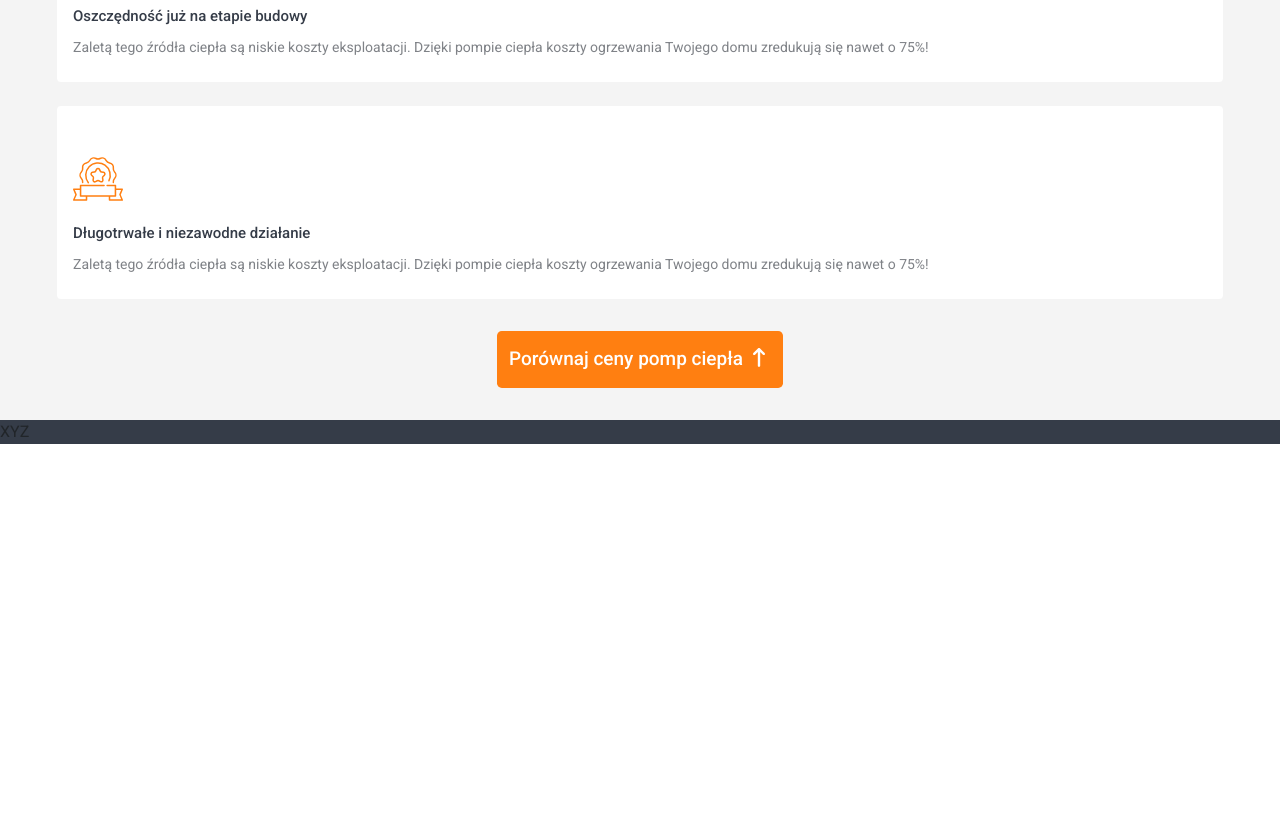
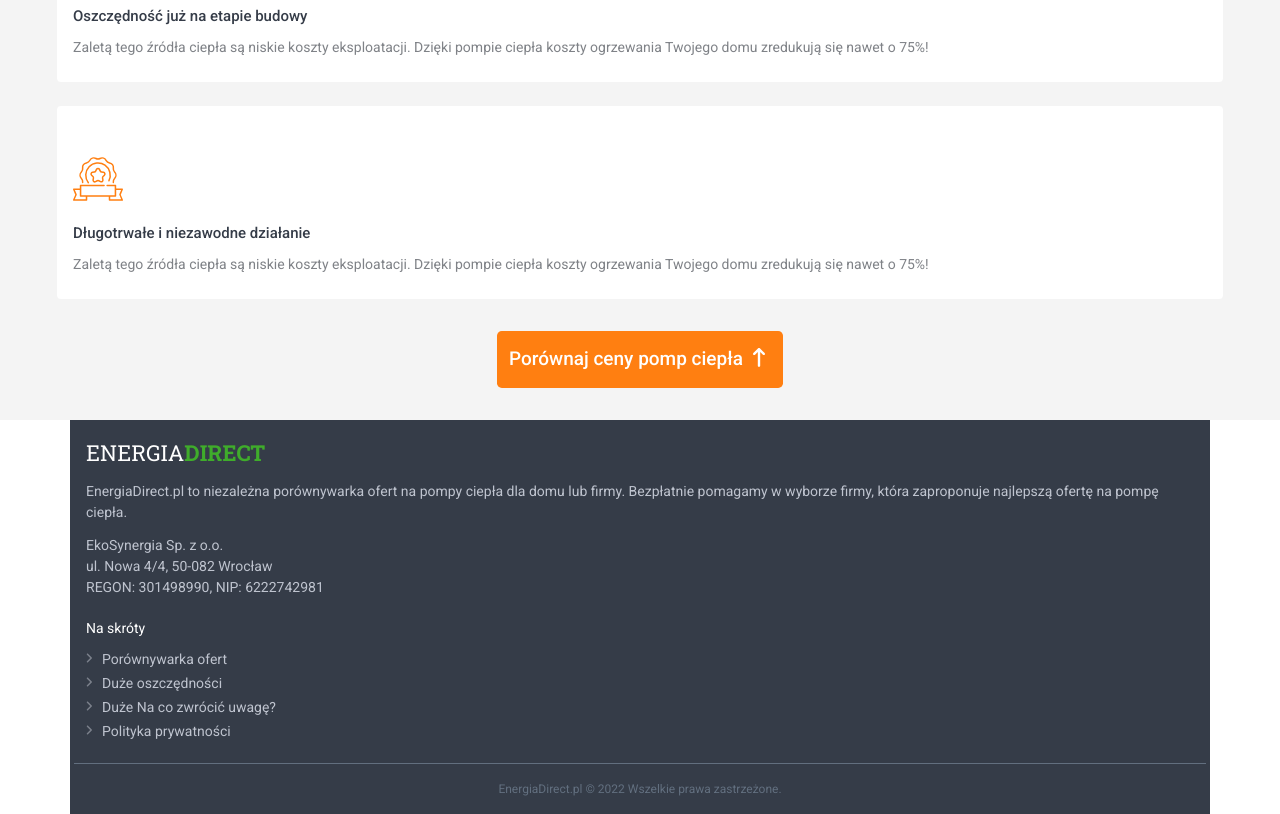
Before and after one commit to tomi0505/pompy-ciepla, a website built with webpack: page src/template.html in a window 1280 px wide. Shown: the part 2578-3392 px from the top of the page. Before the commit the page ends 3022 px from the top, so only its background shows below. Built offline with nearby package versions, Linux system fonts and the light colour scheme.

Commit message:
footer-b is ready

```diff
--- a/src/styles/index.scss
+++ b/src/styles/index.scss
@@ -52,6 +52,10 @@ body {
 .logo-b {
   @include rem(17);
   font-family: 'Roboto Slab', serif;
+
+  &--m-font {
+    @include rem(22);
+  }
 
   &__highlight {
     color: $pr-color;
@@ -228,4 +232,39 @@ body {
 
 .footer-b {
   background-color: $sec-color;
+
+  &__content {
+    @include rem(14);
+    font-family: 'Roboto', serif;
+    color: $sec-color-5;
+  }
 }
+
+.footer-menu-b {
+  list-style-position: inside;
+  list-style-type: none;
+
+  &__link {
+    @include rem(14);
+    font-family: 'Roboto', serif;
+    color: $sec-color-5;
+
+    &:hover {
+      color: lighten($sec-color-5, 10);
+      transition: color .4s;
+    }
+
+    &::before {
+      content: url("images/angle-right-solid.svg");
+      margin-right: 10px;
+      display: inline-block;
+      width: 6px;
+    }
+  }
+}
+
+.copyright-b {
+  @include rem(12);
+  color: $sec-color-8;
+  border-top: 1px solid $sec-color-8;
+}
--- a/src/styles/variables.scss
+++ b/src/styles/variables.scss
@@ -10,3 +10,4 @@ $sec-color-4: #484e58;
 $sec-color-5: #BFC4CF;
 $sec-color-6: #7F8287;
 $sec-color-7: #F4F4F4;
+$sec-color-8: #626F7F;
--- a/src/template.html
+++ b/src/template.html
@@ -27,7 +27,7 @@
 		</header>
 		<main>
 			<!--TABS START-->
-			<ul class="nav nav-pills mb-3" id="order-form" role="tablist">
+			<ul class="nav nav-pills mb-3" id="porownywarka-ofert" role="tablist">
 				<li class="nav-item" role="presentation">
 					<button class="nav-link active" id="pills-home-tab" data-bs-toggle="pill" data-bs-target="#pills-home" type="button" role="tab" aria-controls="pills-home" aria-selected="true">Podstawowe informacje o pompie ciepła</button>
 				</li>
@@ -210,10 +210,44 @@
 						<h3 class="py-1 benefits-box-b__title">Długotrwałe i niezawodne działanie</h3>
 						<p class="mb-0 benefits-box-b__subtitle">Zaletą tego źródła ciepła są niskie koszty eksploatacji. Dzięki pompie ciepła koszty ogrzewania Twojego domu zredukują się nawet o 75%!</p>
 					</section>
-					<a href="#order-form" class="my-2 d-flex align-items-center rounded-3 text-white text-center text-decoration-none d-block mx-auto pr-btn-b">Porównaj ceny pomp ciepła</a>
+					<a href="#porownywarka-ofert" class="my-2 d-flex align-items-center rounded-3 text-white text-center text-decoration-none d-block mx-auto pr-btn-b">Porównaj ceny pomp ciepła</a>
 				</div>
 			</div>
 		</main>
-		<footer class="footer-b">XYZ</footer>
+		<footer class="container p-3 footer-b">
+			<div class="row">
+				<div class="col-12">
+					<p class="mb-0 logo-b logo-b--m-font">
+						<a href="/" class="d-block text-decoration-none text-white">
+							<span class="d-block">ENERGIA<span class="logo-b__highlight">DIRECT</span></span>
+						</a>
+					</p>
+					<p class="d-block my-2 pt-1 footer-b__content">EnergiaDirect.pl to niezależna porównywarka ofert na pompy ciepła dla domu lub firmy. Bezpłatnie pomagamy w wyborze firmy, która zaproponuje najlepszą ofertę na pompę ciepła.</p>
+					<p class="d-block my-2 pt-1 footer-b__content">EkoSynergia Sp. z o.o.<br>ul. Nowa 4/4, 50-082 Wrocław<br>REGON: 301498990, NIP: 6222742981</p>
+				</div>
+				<div class="col-12">
+					<p class="d-block my-2 pt-1 text-white footer-b__content">Na skróty</p>
+					<ul class="ps-0 footer-menu-b">
+						<li>
+							<a href="#porownywarka-ofert" class="text-decoration-none footer-menu-b__link">Porównywarka ofert</a>
+						</li>
+						<li>
+							<a href="#duze-oszczednosci" class="text-decoration-none footer-menu-b__link">Duże oszczędności</a>
+						</li>
+						<li>
+							<a href="#na-co-zwrocic-uwage" class="text-decoration-none footer-menu-b__link">Duże Na co zwrócić uwagę?</a>
+						</li>
+						<li>
+							<a href="#polityka-prywatnosci" class="text-decoration-none footer-menu-b__link">Polityka prywatności</a>
+						</li>
+					</ul>
+				</div>
+			</div>
+			<div class="row mt-1 pt-3 copyright-b">
+				<div class="col-12 text-center">
+					<span>EnergiaDirect.pl &copy; 2022 Wszelkie prawa zastrzeżone.</span>
+				</div>
+			</div>
+		</footer>
   </body>
 </html>
```
Also changed, not shown: src/images/angle-right-solid.svg (added).
